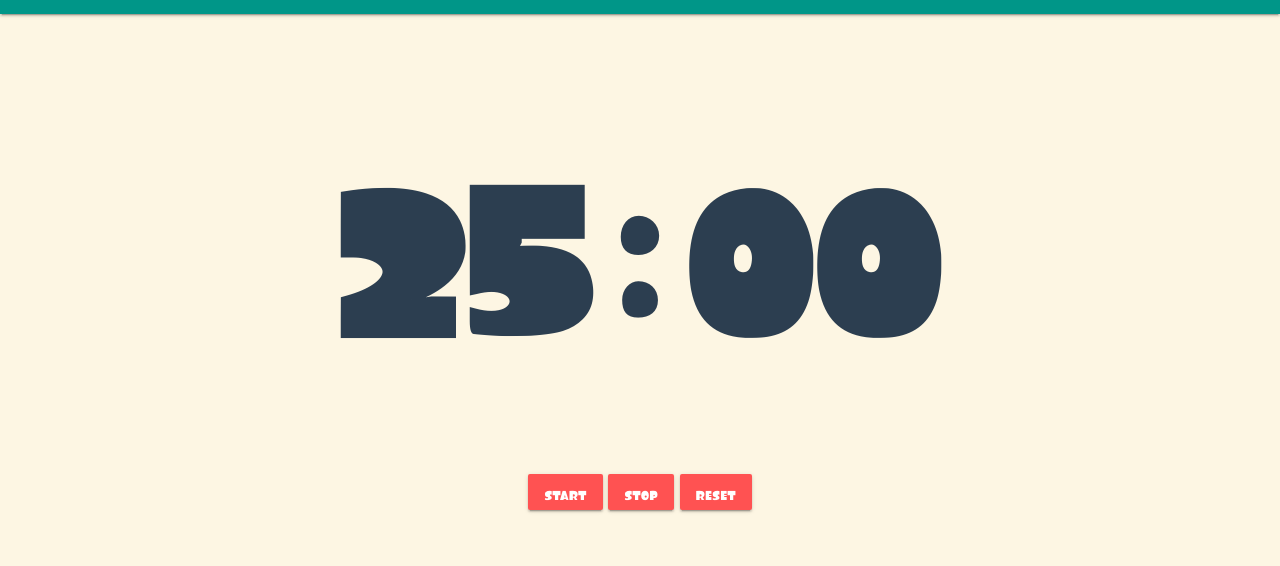
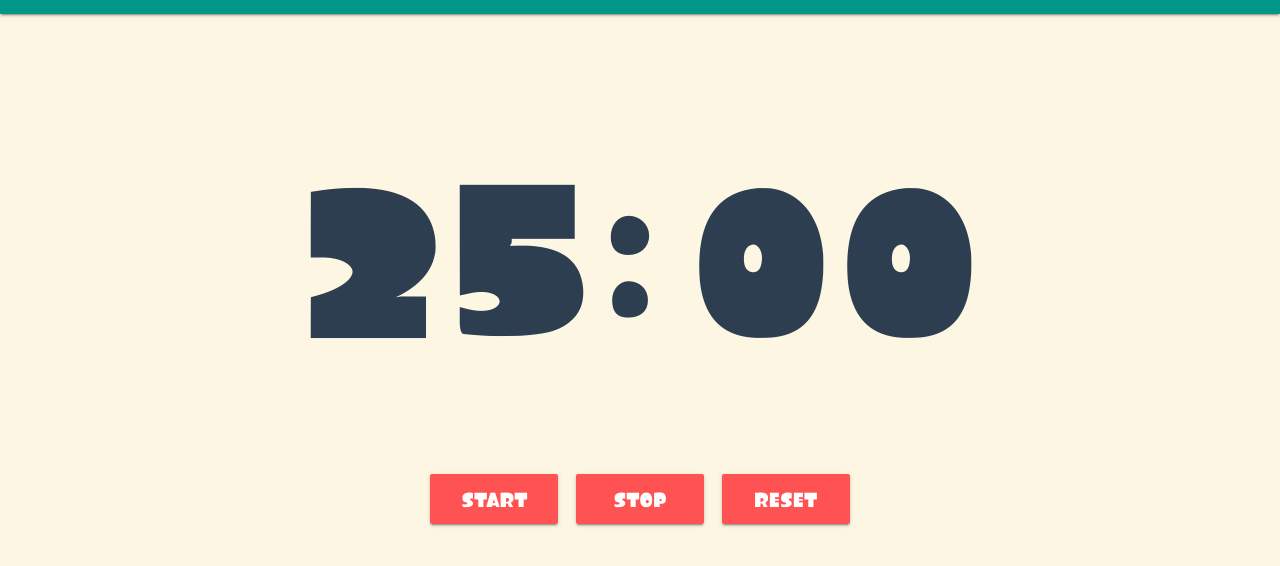
Before and after one commit to qazsato/pomodoro, a plain HTML site: page index.html in a window 1280 px wide. Shown: the part 50-616 px from the top of the page. Drawn offline with nearby package versions, Linux system fonts and the light colour scheme.

Commit message:
UI修正

```diff
--- a/index.css
+++ b/index.css
@@ -35,6 +35,7 @@ body {
   font-size: 200px;
   line-height: 200px;
   color: #2C3E50;
+  letter-spacing: 20px;
 }
 
 .timer-content > span {
@@ -42,20 +43,28 @@ body {
 }
 
 .timer-content > .min {
-  width: 250px;
+  width: 270px;
   position: relative;
   top: 30px;
-  left: 60px;
+  left: 80px;
 }
 
 .timer-content > .sec {
-  width: 250px;
+  width: 270px;
   position: relative;
   top: 30px;
-  right: 60px;
+  right: 80px;
 }
 
 .button-content {
   width: 100%;
   text-align: center;
 }
+
+.button-content .mdl-button {
+  height: 50px;
+  min-width: 128px;
+  margin: 0 6px;
+  padding-bottom: 10px;
+  font-size: 22px;
+}
```
